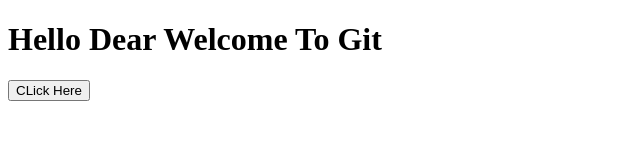
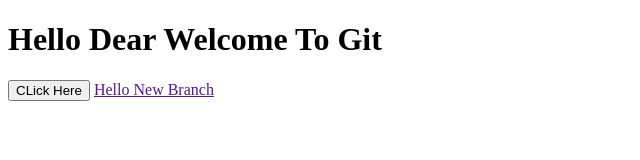
Before and after one commit to gituser2323-dev/projectTetsing1910, a plain HTML site: page index.html in a window 1280 px wide. Shown: the whole page, without its empty margins (0-640 px from the left). Drawn offline with Linux system fonts and the light colour scheme.

Commit message:
added new anchor tag on feature branch

```diff
--- a/index.html
+++ b/index.html
@@ -13,6 +13,7 @@
     <h1>Hello Dear Welcome To Git</h1>
 
     <button>CLick Here</button>
+    <a href="">Hello New Branch</a>
 </body>
 
 </html>
```
